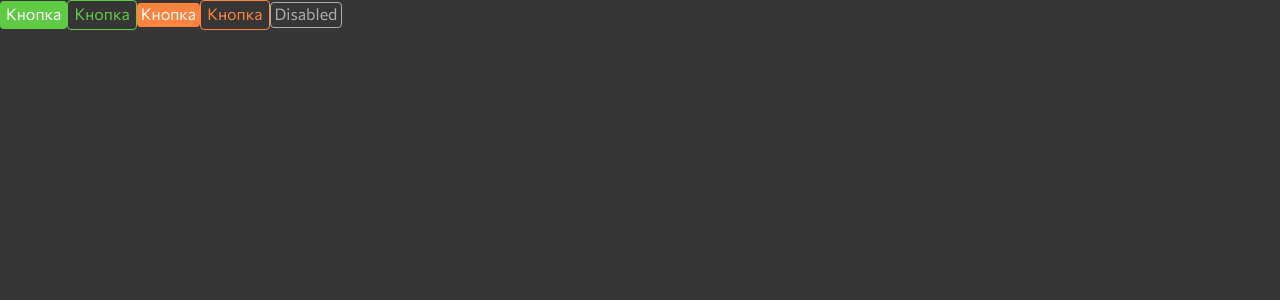
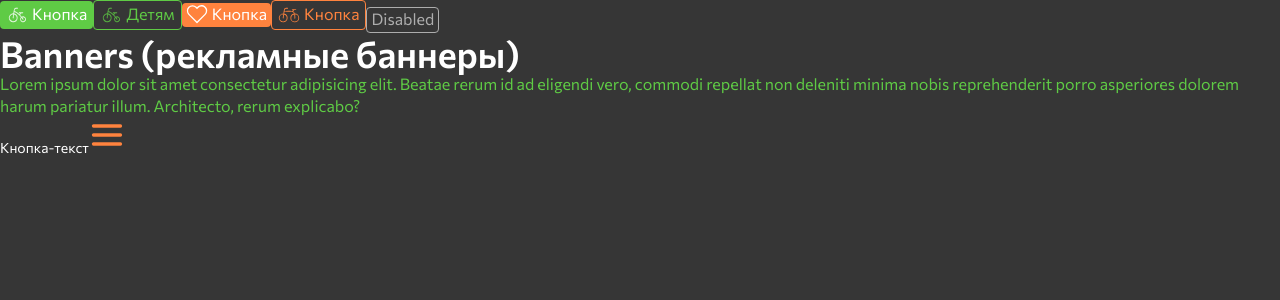
Before and after one commit to TatyanaNem/velik-shop, a React (Vite) app: page / in a window 1280 px wide. Shown: the top 300 px of the page. Built offline with nearby package versions, Linux system fonts and the light colour scheme.

Commit message:
added icon components

```diff
--- a/src/App.tsx
+++ b/src/App.tsx
@@ -1,13 +1,41 @@
 import { Button } from "./components/Button"
+import { Icon, IconSize } from "./components/Icon";
+import { IconButton } from "./components/icon-button";
+import { TextButton, TextButtonSize } from "./components/text-button";
+import {Typography, TypographyVariant} from './components/Typography'
+import { Color } from "./tokens/colors";
+import { IconName } from "./tokens/icons";
 
 function App() {
   return (
     <>
-      <Button color='green' variant='filled' size='large'>Кнопка</Button>
-      <Button color='green' size='large'>Кнопка</Button>
-      <Button color='orange' variant='filled'>Кнопка</Button>
-      <Button color='orange' size='large'>Кнопка</Button>
+      <Button color='green' variant='filled' size='large'>
+        <Icon size={IconSize.MEDIUM} name={IconName.BIKE_CHILD}/>
+        Кнопка
+      </Button>
+      <Button color='green' size='large'>
+        <Icon color={Color.GREEN_30} size={IconSize.MEDIUM} name={IconName.BIKE_CHILD} />
+        Детям
+      </Button>
+      <Button color='orange' variant='filled'>
+        <Icon size={IconSize.MEDIUM} name={IconName.HEART}/>
+        Кнопка
+      </Button>
+      <Button color='orange' size='large'>
+        <Icon color={Color.ORANGE_30} size={IconSize.MEDIUM} name={IconName.BIKE_ADULT} />
+        Кнопка
+      </Button>
       <Button disabled>Disabled</Button>
+      <Typography as='h1' variant={TypographyVariant.TITLE_1}>
+        Banners (рекламные баннеры)
+      </Typography>
+      <Typography variant={TypographyVariant.TEXT_1} color={Color.GREEN_30}>
+        Lorem ipsum dolor sit amet consectetur adipisicing elit. Beatae rerum id ad eligendi vero, commodi repellat non deleniti minima nobis reprehenderit porro asperiores dolorem harum pariatur illum. Architecto, rerum explicabo?
+      </Typography>
+      <TextButton size={TextButtonSize.MEDIUM}>Кнопка-текст</TextButton>
+      <IconButton>
+        <Icon name={IconName.MENU} size={IconSize.LARGE}/>
+      </IconButton>
     </>
   )
 }
--- a/src/components/Button.tsx
+++ b/src/components/Button.tsx
@@ -2,6 +2,7 @@ import styled, { css } from "styled-components";
 import { Radius } from "../tokens/radiuses";
 import { Color } from "../tokens/colors";
 import { Shadow } from "../tokens/shadows";
+import { BaseButton } from "../helpers/base-button";
 
 const ButtonSize = {
 	MEDIUM: 'medium',
@@ -71,17 +72,18 @@ const ButtonColorToCss = {
 	`
 }
 
-const StyledButton = styled.button.attrs<ButtonProps>(({type, size, color, variant}) => ({
-	type: type || 'button',
+const StyledButton = styled(BaseButton).attrs<ButtonProps>(({size, color, variant}) => ({
 	size: size || 'medium',
 	color: color || 'green',
 	variant: variant || 'outlined'
 }))`
-  font-size: 16px;
-  line-height: 22px;
-  color: ${Color.WHITE};
+	display: inline-flex;
+  	align-items: center;
+  	gap: 4px;
+	font-size: 16px;
+	line-height: 22px;
+  	color: ${Color.WHITE};
 	border-radius: ${Radius.RADIUS_4};
-  cursor: pointer;
 	box-shadow: ${Shadow.CHILD_DEFAULT};
 	${({size}) => size && ButtonSizeToCSS[size]};
 	${({color}) => color && ButtonColorToCss[color]};
--- /dev/null
+++ b/src/components/Icon.tsx
@@ -0,0 +1,46 @@
+import styled, { css } from "styled-components";
+import { IconName } from "../tokens/icons";
+import { Color } from "../tokens/colors";
+
+type IconProps = {
+color?: Color | 'currentColor'
+name: IconName
+className?: string
+size: IconSize
+}
+
+enum IconSize {
+    MEDIUM = 'medium',
+    LARGE = 'large'
+  };
+
+const IconSizeToCSS = {
+[IconSize.MEDIUM]: css`
+    width: 22px;
+    height: 22px;
+`,
+[IconSize.LARGE]: css`
+    width: 36px;
+    height: 36px;
+`
+};
+
+const StyledIcon = styled.svg.attrs<IconProps>(({color}) => ({
+    color: color || 'currentColor',
+    }))`
+        ${({name}) => name};
+        ${({size}) => IconSizeToCSS[size]};
+        color: ${({ color }) => color};
+    `;
+
+function Icon({ className, name, color, size }: IconProps) {
+    const xlinkHref = `#${name}`;
+
+    return (
+        <StyledIcon className={className} size={size} name={name} color={color} xmlns='http://www.w3.org/2000/svg'>
+        <use xlinkHref={xlinkHref} />
+        </StyledIcon>
+    );
+}
+
+export {Icon, IconSize};
--- /dev/null
+++ b/src/components/Typography.tsx
@@ -0,0 +1,64 @@
+import styled, { css } from 'styled-components';
+import { Color } from "../tokens/colors";
+
+enum TypographyVariant {
+    TITLE_1 = 'title-1',
+    TITLE_2 = 'title-2',
+    TITLE_3 = 'title-3',
+    TITLE_4 = 'title-4',
+    TEXT_1 = 'text-1',
+    TEXT_2 = 'text-2',
+    TEXT_3 = 'text-3'
+  }
+
+  const TypographyVariantToCss = {
+    [TypographyVariant.TITLE_1]: css`
+        font-weight: 600;
+        font-size: 36px;
+        line-height: 40px;
+    `,
+    [TypographyVariant.TITLE_2]: css`
+        font-weight: 600;
+        font-size: 28px;
+        line-height: 30px;
+    `,
+    [TypographyVariant.TITLE_3]: css`
+        font-weight: 600;
+        font-size: 24px;
+        line-height: 30px;
+    `,
+    [TypographyVariant.TITLE_4]: css`
+        font-weight: 600;
+        font-size: 18px;
+        line-height: 20px;
+    `,
+    [TypographyVariant.TEXT_1]: css`
+        font-weight: 400;
+        font-size: 16px;
+        line-height: 22px;
+    `,
+    [TypographyVariant.TEXT_2]: css`
+        font-weight: 400;
+        font-size: 14px;
+        line-height: 18px;
+    `,
+    [TypographyVariant.TEXT_3]: css`
+        font-weight: 400;
+        font-size: 10px;
+        line-height: 14px;
+    `,
+  }
+
+  type TypographyProps = {
+    variant: TypographyVariant
+    color?: Color
+  }
+
+  const StyledTypography = styled.div.attrs<TypographyProps>(({color}) => ({
+    color: color || Color.WHITE
+  }))`
+    ${({variant}) => TypographyVariantToCss[variant]};
+    color: ${({color}) => color};
+  `;
+
+export {StyledTypography as Typography, TypographyVariant};
--- /dev/null
+++ b/src/components/icon-button.tsx
@@ -0,0 +1,27 @@
+import styled from "styled-components";
+import { BaseButton } from "../helpers/base-button";
+import { Color } from "../tokens/colors";
+
+const StyledIconButton = styled(BaseButton)`
+    display: inline-flex;
+    color: ${Color.ORANGE_30};
+
+    &:hover,
+    &:focus {
+        color: ${Color.ORANGE_20};
+    }
+
+    &:active {
+        color: ${Color.ORANGE_40};
+    }
+
+    &:disabled {
+        color: ${Color.GRAY_30};
+    }
+
+    svg {
+        color: currentColor;
+    }
+`;
+
+export {StyledIconButton as IconButton};
--- /dev/null
+++ b/src/components/text-button.tsx
@@ -0,0 +1,62 @@
+import styled, { css } from "styled-components";
+import { BaseButton } from "../helpers/base-button";
+import { Color } from "../tokens/colors";
+
+enum TextButtonSize {
+    MEDIUM = 'medium',
+    LARGE = 'large'
+  };
+
+  const TextButtonSizeToCSS = {
+    [TextButtonSize.MEDIUM]: css`
+      font-size: 14px;
+      line-height: 18px;
+    `,
+    [TextButtonSize.LARGE]: css`
+      font-size: 16px;
+      line-height: 22px;
+    `
+  };
+
+  type TextButtonProps = {
+    size: TextButtonSize
+  }
+
+const StyledTextButton = styled(BaseButton).attrs<TextButtonProps>(({size}) => ({
+    size: size || TextButtonSize.MEDIUM
+}))`
+    ${({size}) => TextButtonSizeToCSS[size]};
+
+    display: inline-flex;
+  align-items: center;
+  gap: 4px;
+  color: ${Color.WHITE};
+
+  &:hover,
+  &:focus {
+    color: ${Color.ORANGE_20};
+  }
+
+  &:active {
+    color: ${Color.ORANGE_40};
+  }
+
+  &:disabled {
+    color: ${Color.GRAY_30};
+  }
+
+  svg {
+    color: ${Color.WHITE};
+  }
+
+  &:hover,
+  &:focus,
+  &:active,
+  &:disabled {
+    svg {
+      color: currentColor;
+    }
+  }
+`;
+
+export {StyledTextButton as TextButton, TextButtonSize};
--- /dev/null
+++ b/src/helpers/base-button.tsx
@@ -0,0 +1,17 @@
+import styled from "styled-components";
+
+type BaseButtonProps = {
+    type?: 'button' | 'submit' | 'reset'
+}
+
+export const StyledBaseButton = styled.button.attrs<BaseButtonProps>(({type}) => ({
+    type: type || 'button'
+}))`
+    cursor: pointer;
+
+    &:disabled {
+        cursor: not-allowed;
+    }
+`;
+
+export {StyledBaseButton as BaseButton};
--- a/src/tokens/colors.tsx
+++ b/src/tokens/colors.tsx
@@ -1,22 +1,22 @@
 import { createGlobalStyle } from "styled-components"
 
-const Color = {
-    WHITE: 'var(--color-white)',
-    ORANGE_10: 'var(--color-orange-10)',
-    ORANGE_20: 'var(--color-orange-20)',
-    ORANGE_30: 'var(--color-orange-30)',
-    ORANGE_40: 'var(--color-orange-40)',
-    GREEN_10: 'var(--color-green-10)',
-    GREEN_20: 'var(--color-green-20)',
-    GREEN_30: 'var(--color-green-30)',
-    GREEN_40: 'var(--color-green-40)',
-    GRAY_10: 'var(--color-gray-10)',
-    GRAY_20: 'var(--color-gray-20)',
-    GRAY_30: 'var(--color-gray-30)',
-    GRAY_40: 'var(--color-gray-40)',
-    GRAY_50: 'var(--color-gray-50)',
-    GRAY_60: 'var(--color-gray-60)',
-    GRAY_70: 'var(--color-gray-70)'
+enum Color {
+    WHITE = 'var(--color-white)',
+    ORANGE_10 = 'var(--color-orange-10)',
+    ORANGE_20 = 'var(--color-orange-20)',
+    ORANGE_30 = 'var(--color-orange-30)',
+    ORANGE_40 = 'var(--color-orange-40)',
+    GREEN_10 = 'var(--color-green-10)',
+    GREEN_20 = 'var(--color-green-20)',
+    GREEN_30 = 'var(--color-green-30)',
+    GREEN_40 = 'var(--color-green-40)',
+    GRAY_10 = 'var(--color-gray-10)',
+    GRAY_20 = 'var(--color-gray-20)',
+    GRAY_30 = 'var(--color-gray-30)',
+    GRAY_40 = 'var(--color-gray-40)',
+    GRAY_50 = 'var(--color-gray-50)',
+    GRAY_60 = 'var(--color-gray-60)',
+    GRAY_70 = 'var(--color-gray-70)'
 }
 
 const GlobalColors = createGlobalStyle`
--- a/src/tokens/icons.tsx
+++ b/src/tokens/icons.tsx
@@ -1,22 +1,22 @@
 import styled from 'styled-components';
 
-const IconName = {
-  ARROW_RIGHT: 'arrow-right',
-  BAR_CHART_SMALL: 'bar-chart-small',
-  BAR_CHART: 'bar-chart',
-  BIKE_ADULT: 'bike-adult',
-  BIKE_CHILD: 'bike-child',
-  CHEVRON_DOWN: 'chevron-down',
-  FILTERS: 'filters',
-  HEART_SMALL: 'heart-small',
-  HEART: 'heart',
-  MENU: 'menu',
-  SEARCH: 'search',
-  SHOPPING_CART: 'shopping-cart',
-  TELEGRAM: 'telegram',
-  USER: 'user',
-  VK: 'vk',
-  YOUTUBE: 'youtube'
+enum IconName {
+  ARROW_RIGHT = 'arrow-right',
+  BAR_CHART_SMALL = 'bar-chart-small',
+  BAR_CHART = 'bar-chart',
+  BIKE_ADULT = 'bike-adult',
+  BIKE_CHILD = 'bike-child',
+  CHEVRON_DOWN = 'chevron-down',
+  FILTERS = 'filters',
+  HEART_SMALL = 'heart-small',
+  HEART = 'heart',
+  MENU = 'menu',
+  SEARCH = 'search',
+  SHOPPING_CART = 'shopping-cart',
+  TELEGRAM = 'telegram',
+  USER = 'user',
+  VK = 'vk',
+  YOUTUBE = 'youtube'
 };
 
 const StyledSpriteWithIcons = styled.svg`
```
